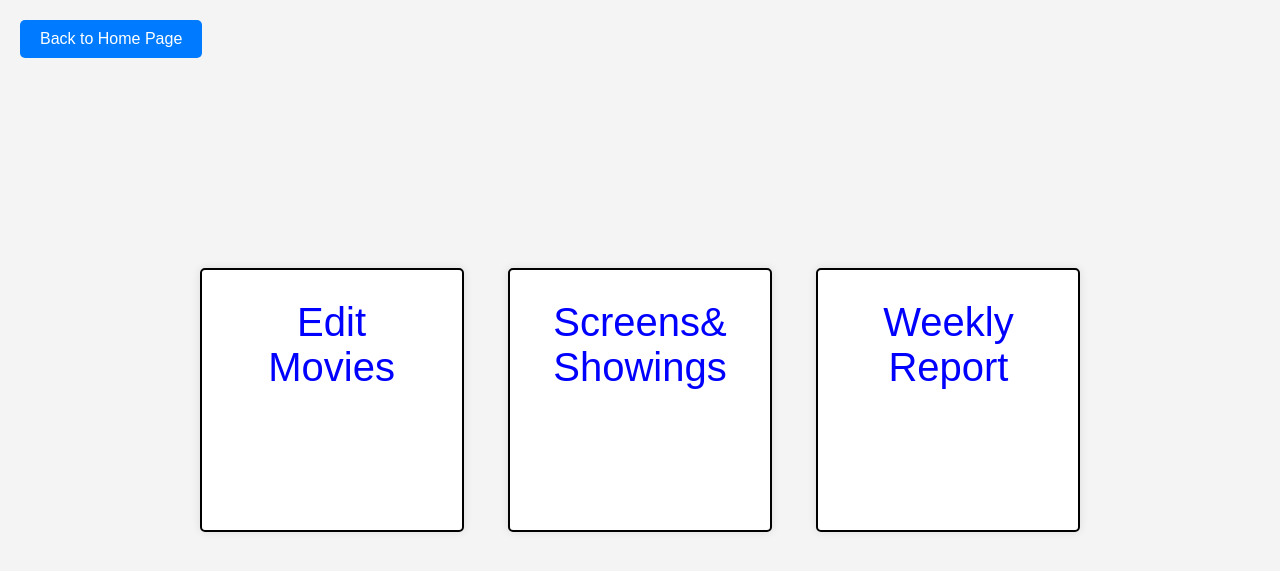
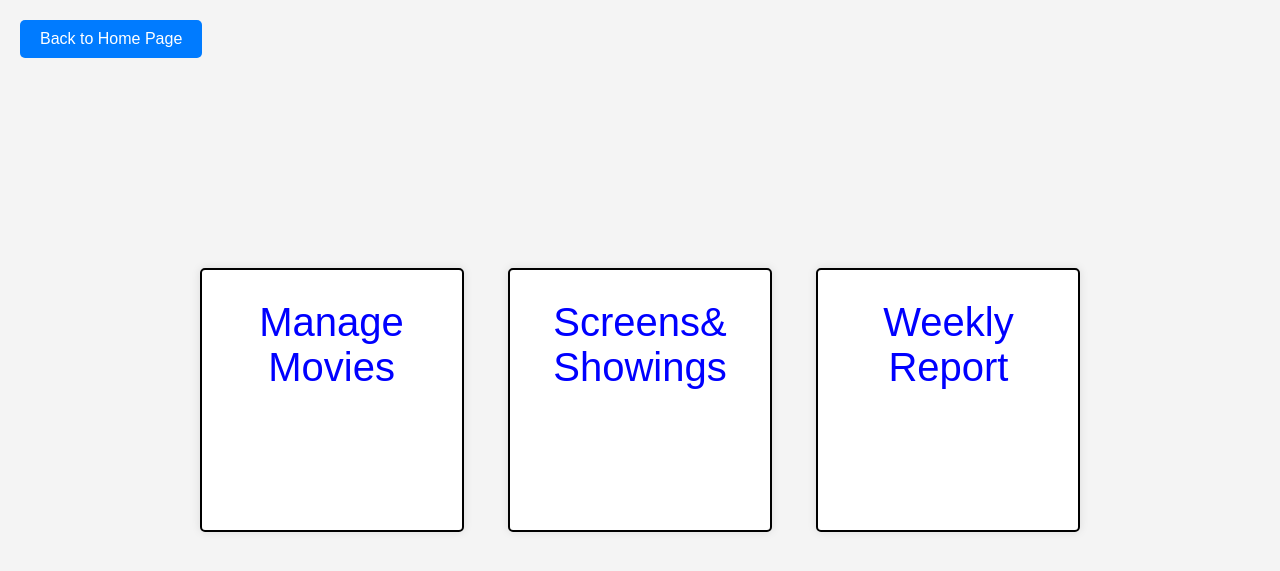
Before and after one commit to getbenjamin1/Cinema-Booking-System, a Flask app: page /admin in a window 1280 px wide. Shown: the top 571 px of the page. Run offline with Flask 3, Linux system fonts and the light colour scheme; the visitor is signed in with stand-in values (Sample User, id 1); parts of the project's set-up code (start-up, migrations or seed data) failed here and were passed over.

Commit message:
Update admin_splash.html

```diff
--- a/templates/admin_splash.html
+++ b/templates/admin_splash.html
@@ -91,7 +91,7 @@
 <body>
     <div class="container">
         <a href="/admin/movies" class="box" style="color: blue;">
-            <span style="font-size: 2.5em;">Edit Movies</span>
+            <span style="font-size: 2.5em;">Manage Movies</span>
         </a>
         <a href="/admin/management" class="box" style="color: blue;">
             <span style="font-size: 2.5em;">Screens&<br>Showings</span>
```
